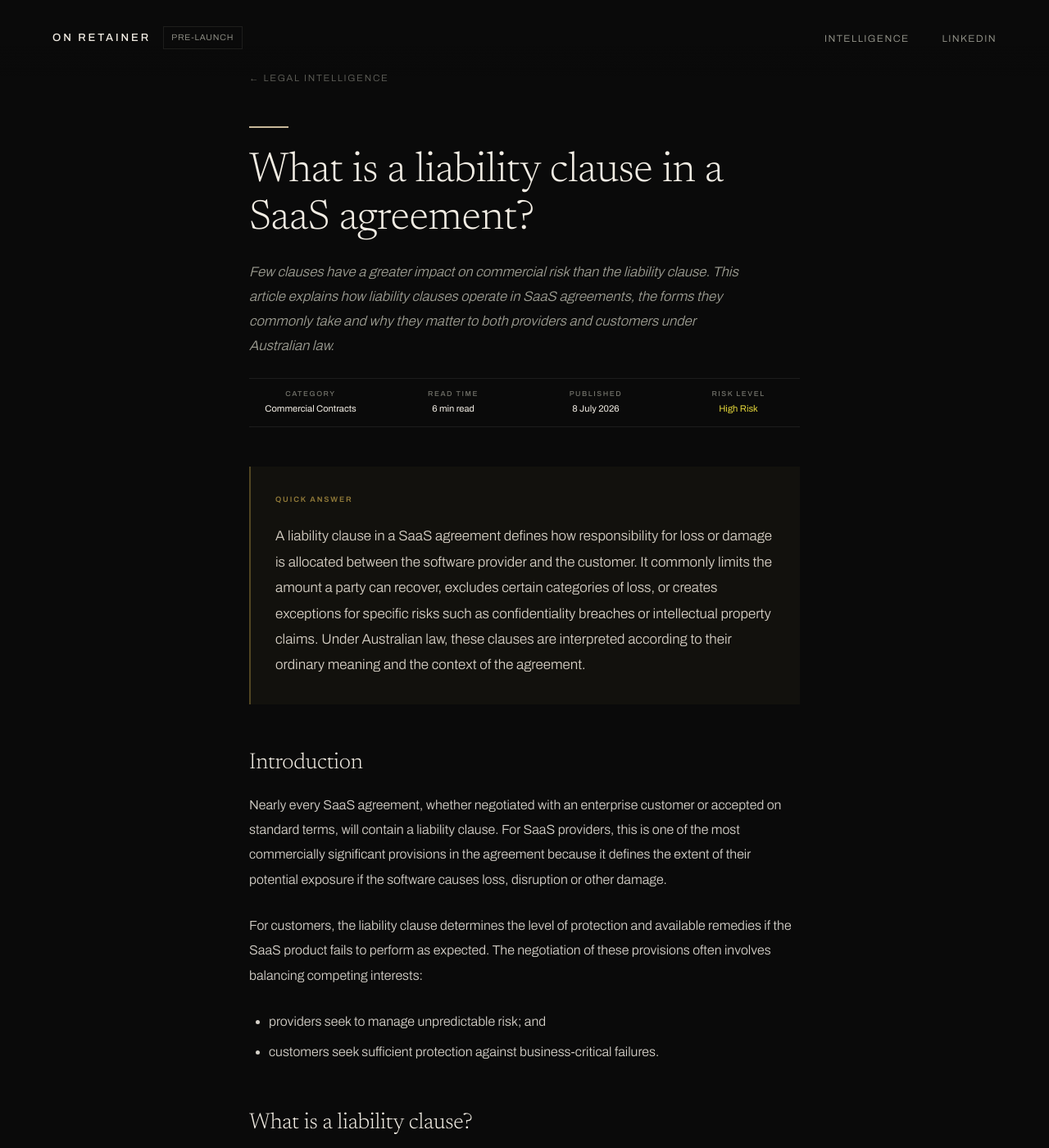
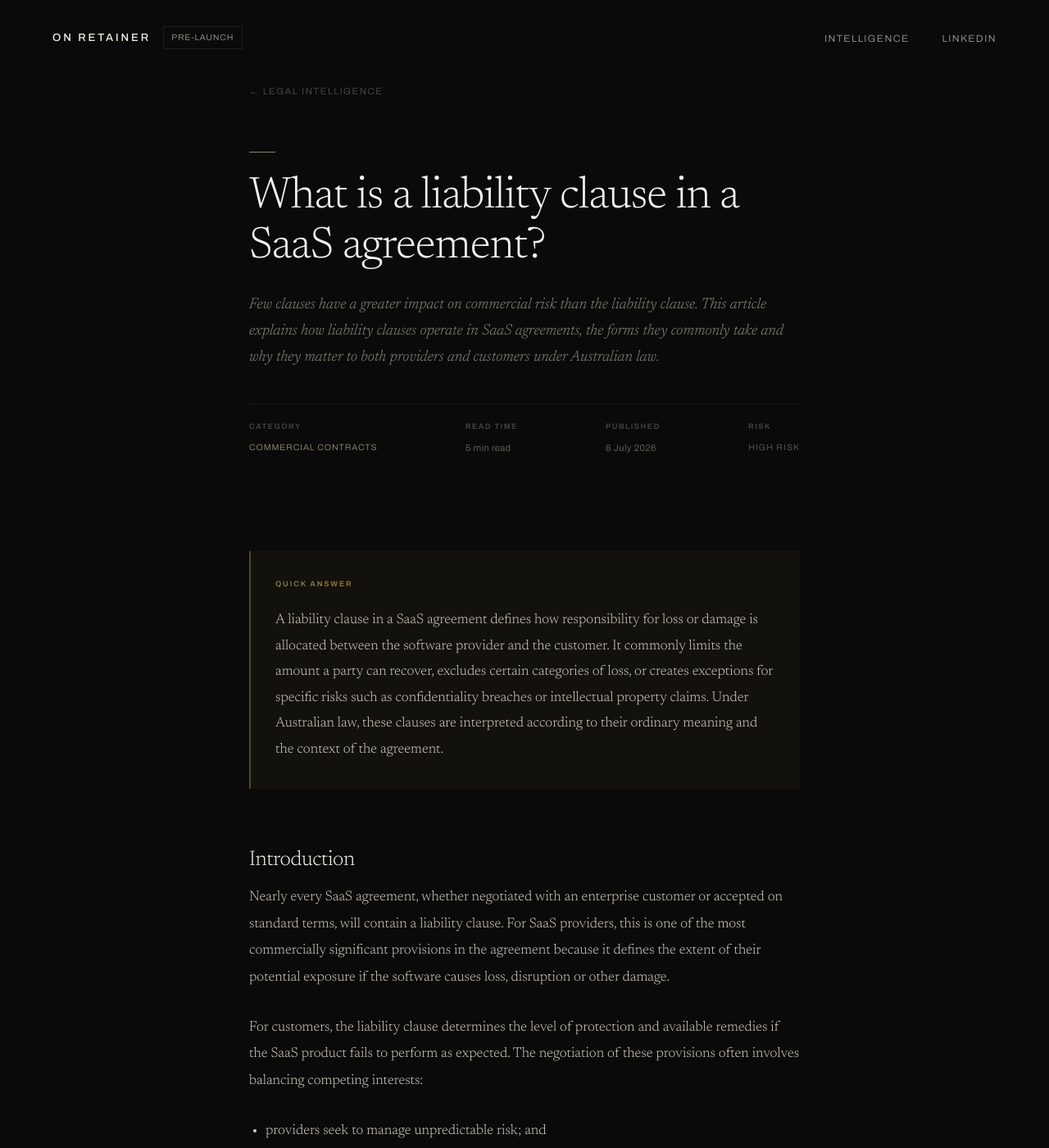
Before and after one commit to Syn-axe/solid-guacamole, a Jekyll site: the page built from _articles/what-is-a-liability-clause-in-a-saas-agreement.md, in a window 1280 px wide and 1400 px high. Shown: the whole window at 82% size. Built offline with Jekyll 4.4.1, drawn with Linux system fonts in a browser that asks for light colours.

Commit message:
Update article.html

```diff
--- a/_layouts/article.html
+++ b/_layouts/article.html
@@ -23,15 +12,33 @@
     *, *::before, *::after { box-sizing: border-box; margin: 0; padding: 0; }
 
     :root {
-      --void:      #0A0A0A;
-      --panel:     #111111;
-      --border:    #1E1E1C;
-      --parchment: #F2EDE4;
-      --slate:     #9E9E93;
-      --signal:    #C8B89A;
-      --gold:      #C9A84C;
-      --border-faint: rgba(255,255,255,0.08);
-      --cat-color: {{ page.cat_color | default: "#C8B89A" }};
+      --void:        #0A0A0A;
+      --panel:       #0F0F0F;
+      --border:      #1E1E1C;
+      --border-faint: rgba(255,255,255,0.04);
+      --parchment:   #F2EDE4;
+      --slate:       #9E9E93;
+      --signal:      #C8B89A;
+      --gold:        #C9A84C;
+      --gold-dim:    #8C7235;
+      --cat-color:   {{ page.cat_color | default: "#C8B89A" }};
+
+      /* Spacing scale — 4px base */
+      --sp-1: 0.25rem;
+      --sp-2: 0.5rem;
+      --sp-3: 0.75rem;
+      --sp-4: 1rem;
+      --sp-5: 1.25rem;
+      --sp-6: 1.5rem;
+      --sp-8: 2rem;
+      --sp-10: 2.5rem;
+      --sp-12: 3rem;
+      --sp-16: 4rem;
+      --sp-20: 5rem;
+      --sp-24: 6rem;
+
+      /* Reading measure */
+      --measure: 66ch;
     }
 
     html { font-size: 16px; }
@@ -44,6 +51,7 @@
       font-weight: 300;
       line-height: 1.7;
       -webkit-font-smoothing: antialiased;
+      -moz-osx-font-smoothing: grayscale;
       min-height: 100vh;
       display: flex;
       flex-direction: column;
@@ -97,140 +105,192 @@
 
     .nav-links a:hover { color: var(--parchment); }
 
-    /* ARTICLE HEADER */
+    /* ─── ARTICLE HEADER ─── */
     .article-header {
       max-width: 800px;
       margin: 0 auto;
-      padding: 5rem 4rem 1.5rem;
+      /* Generous hero entry — nav is ~80px, this gives real breathing room */
+      padding: var(--sp-24) 4rem var(--sp-8);
     }
 
     .back-link {
       display: inline-flex;
       align-items: center;
-      gap: 0.5rem;
-      font-size: 0.72rem;
-      letter-spacing: 0.15em;
+      gap: var(--sp-2);
+      font-size: 0.7rem;
+      letter-spacing: 0.14em;
       text-transform: uppercase;
       color: var(--slate);
-      opacity: 0.6;
-      margin-bottom: 3rem;
-      transition: opacity 0.2s;
+      opacity: 0.45;
+      margin-bottom: var(--sp-16);
+      transition: opacity 0.25s;
     }
 
-    .back-link:hover { opacity: 1; }
+    .back-link:hover { opacity: 0.8; }
 
+    /* Accent rule — anchors the category before the title */
+    .cat-rule {
+      width: 2rem;
+      height: 1px;
+      background: var(--cat-color);
+      opacity: 0.7;
+      margin-bottom: var(--sp-6);
+    }
+
+    /* Title — the largest editorial moment on the page */
+    h1 {
+      font-family: 'Newsreader', serif;
+      font-weight: 300;
+      font-size: clamp(2.1rem, 4.5vw, 3.4rem);
+      line-height: 1.12;
+      color: #F4F2ED;
+      letter-spacing: -0.02em;
+      max-width: var(--measure);
+      margin-bottom: var(--sp-6);
+    }
+
+    /* Standfirst — clearly subordinate to the title, clearly above body */
+    .article-standfirst {
+      font-family: 'Newsreader', serif;
+      font-size: 1.15rem;
+      font-weight: 300;
+      font-style: italic;
+      color: var(--slate);
+      line-height: 1.75;
+      max-width: var(--measure);
+      margin-bottom: var(--sp-10);
+      opacity: 0.85;
+    }
+
+    /* Meta strip — supportive, not competing */
     .article-meta-strip {
-      display: grid;
-      grid-template-columns: repeat(4, minmax(0, 1fr));
-      justify-content: stretch;
-      column-gap: clamp(1rem, 2.5vw, 1.5rem);
-      width: 100%;
-      padding: 0.8rem 0 0.9rem;
+      display: flex;
+      justify-content: space-between;
+      align-items: flex-start;
+      padding: var(--sp-5) 0;
+      /* Single top rule only — bottom whitespace separates it from body */
       border-top: 1px solid var(--border-faint);
-      border-bottom: 1px solid var(--border-faint);
+      margin-bottom: 0;
     }
 
     .meta-item {
       display: flex;
       flex-direction: column;
-      align-items: center;
-      text-align: center;
-      gap: 0.3rem;
-      min-width: 0;
+      gap: var(--sp-2);
     }
 
     .meta-label {
-      font-size: 0.55rem;
-      font-weight: 500;
-      letter-spacing: 0.18em;
-      line-height: 1.2;
+      font-size: 0.58rem;
+      font-weight: 600;
+      letter-spacing: 0.16em;
       text-transform: uppercase;
       color: var(--slate);
-      opacity: 0.72;
+      opacity: 0.4;
     }
 
     .meta-value {
       font-size: 0.7rem;
-      font-weight: 400;
-      line-height: 1.35;
-      color: var(--parchment);
+      letter-spacing: 0.04em;
+      color: var(--slate);
+      opacity: 0.65;
     }
 
-    .meta-value--accent { color: #E1D43A; }
-
-    .cat-rule {
-      width: 3rem;
-      height: 2px;
-      background: var(--cat-color);
-      margin-bottom: 1.5rem;
+    .meta-value--category {
+      color: var(--cat-color);
+      opacity: 0.75;
+      letter-spacing: 0.08em;
+      text-transform: uppercase;
+      font-size: 0.66rem;
     }
 
-    h1 {
-      font-family: 'Newsreader', serif;
-      font-weight: 300;
-      font-size: clamp(2rem, 4vw, 3.2rem);
-      line-height: 1.15;
-      color: var(--parchment);
-      letter-spacing: -0.01em;
-      margin-bottom: 1.2rem;
+    /* Risk badge — no border, just muted text */
+    .meta-value--risk {
+      font-size: 0.66rem;
+      letter-spacing: 0.1em;
+      text-transform: uppercase;
+      color: var(--slate);
+      opacity: 0.55;
     }
 
-    .article-standfirst {
-      font-size: 1.05rem;
-      font-style: italic;
-      color: var(--slate);
-      line-height: 1.8;
-      max-width: 600px;
-      margin-bottom: 1.5rem;
+    /* ─── ARTICLE BODY ─── */
+    .article-body {
+      max-width: 800px;
+      margin: 0 auto;
+      /* Top padding is the primary visual separator from the meta strip */
+      padding: var(--sp-16) 4rem var(--sp-24);
     }
 
-    /* ARTICLE BODY — styles target rendered markdown output */
-    .article-body { max-width: 800px; margin: 0 auto; padding: 1.5rem 4rem 5rem; }
-
+    /* Body paragraphs — Newsreader for editorial warmth */
     .article-body p {
-      font-size: 1rem;
-      color: var(--parchment);
-      line-height: 1.9;
-      margin-bottom: 1.6rem;
-      opacity: 0.88;
+      font-family: 'Newsreader', serif;
+      font-size: 1.0625rem;
+      color: #D6CFC4;
+      line-height: 1.92;
+      margin-bottom: 1.75rem;
+      font-weight: 300;
     }
 
+    .article-body p:last-child { margin-bottom: 0; }
+
+    /* H2 — section-level break, given generous air above */
     .article-body h2 {
       font-family: 'Newsreader', serif;
       font-weight: 300;
-      font-size: 1.7rem;
-      color: var(--parchment);
-      margin: 3.5rem 0 1.2rem;
+      font-size: 1.6rem;
+      color: #F4F2ED;
+      /* Large space above resets the eye; tighter below connects to content */
+      margin: 4.5rem 0 0.9rem;
       line-height: 1.2;
-      letter-spacing: -0.01em;
+      letter-spacing: -0.015em;
     }
 
-     .article-body .summary + * {
-       margin-top: 1.5rem;
+    /* H3 — subsection label, reads as a quiet divider */
+    .article-body h3 {
+      font-family: 'Archivo', sans-serif;
+      font-size: 0.68rem;
+      font-weight: 600;
+      letter-spacing: 0.16em;
+      text-transform: uppercase;
+      color: var(--slate);
+      opacity: 0.5;
+      margin: 2.75rem 0 0.85rem;
     }
 
-    .article-body h3 {
-      font-size: 0.78rem;
-      font-weight: 500;
-      letter-spacing: 0.14em;
-      text-transform: uppercase;
-      color: var(--slate);
-      margin: 2.5rem 0 1rem;
+    /* Lists — comfortable, airy, left-aligned with body */
+    .article-body ul,
+    .article-body ol {
+      padding-left: 1.25rem;
+      margin-bottom: 1.75rem;
     }
 
-    .article-body ul, .article-body ol { padding-left: 1.5rem; margin-bottom: 1.6rem; }
-
     .article-body li {
-      font-size: 1rem;
-      color: var(--parchment);
+      font-family: 'Newsreader', serif;
+      font-size: 1.0625rem;
+      color: #D6CFC4;
       line-height: 1.85;
-      opacity: 0.88;
-      margin-bottom: 0.5rem;
+      font-weight: 300;
+      margin-bottom: 0.7rem;
     }
 
-    .article-body strong { font-weight: 500; color: var(--parchment); opacity: 1; }
+    /* Bold — present but refined, not heavy */
+    .article-body strong {
+      font-weight: 400;
+      color: #EAE5DC;
+    }
 
-    /* Native Jekyll/Kramdown footnote references. */
+    /* Inline links — understated, hover reveals */
+    .article-body a:not(.back-link):not(.footnotes a) {
+      color: inherit;
+      border-bottom: 1px solid rgba(200,184,154,0.2);
+      transition: border-color 0.2s, color 0.2s;
+    }
+
+    .article-body a:not(.back-link):not(.footnotes a):hover {
+      color: var(--signal);
+      border-color: rgba(200,184,154,0.5);
+    }
+
+    /* Superscript footnote markers — barely there */
     .article-body sup {
       font-size: 0.65em;
       line-height: 0;
@@ -238,20 +298,50 @@
     }
 
     .article-body sup a {
-      color: var(--gold);
-      border-bottom: 0;
-      opacity: 0.72;
-      text-decoration: none;
+      color: var(--slate);
+      opacity: 0.4;
+      border-bottom: none;
+      transition: opacity 0.2s;
     }
 
-    .article-body sup a:hover { opacity: 1; }
+    .article-body sup a:hover { opacity: 0.8; }
 
-    /* QUICK ANSWER */
+    /* ─── BLOCKQUOTE ─── */
+    .article-body blockquote {
+      /* Left border uses cat-color; no background, no box */
+      border-left: 1px solid var(--cat-color);
+      padding: var(--sp-2) 0 var(--sp-2) var(--sp-8);
+      margin: 2.75rem 0;
+    }
+
+    .article-body blockquote p {
+      font-family: 'Newsreader', serif;
+      font-size: 1.2rem;
+      font-style: italic;
+      color: var(--signal);
+      opacity: 0.7;
+      line-height: 1.75;
+      margin-bottom: 0;
+    }
+
+    .article-body blockquote cite {
+      display: block;
+      font-family: 'Archivo', sans-serif;
+      font-size: 0.68rem;
+      font-style: normal;
+      letter-spacing: 0.06em;
+      color: var(--slate);
+      opacity: 0.5;
+      margin-top: var(--sp-4);
+    }
+
+    /* ─── QUICK ANSWER ─── */
     .article-body .quick-answer {
+      /* Quiet gold wash — present but not shouting */
       background: rgba(201,168,76,0.04);
       border-left: 2px solid rgba(201,168,76,0.35);
-      padding: 2rem 2rem 2rem calc(2rem - 2px);
-      margin: 0 0 3rem;
+      padding: var(--sp-8) var(--sp-8) var(--sp-8) calc(var(--sp-8) - 2px);
+      margin: 0 0 var(--sp-12);
     }
 
     .article-body .quick-answer .quick-answer-label {
@@ -260,18 +350,18 @@
       font-weight: 600;
       letter-spacing: 0.2em;
       text-transform: uppercase;
-      color: #C9A84C;
+      color: var(--gold);
       opacity: 0.7;
-      margin-bottom: 1.25rem;
+      margin-bottom: var(--sp-5);
     }
 
     .article-body .quick-answer p {
-      font-family: 'Archivo', sans-serif;
+      font-family: 'Newsreader', serif;
       font-size: 1.0625rem;
       color: #D6CFC4;
       opacity: 1;
       line-height: 1.85;
-      margin-bottom: 1rem;
+      margin-bottom: var(--sp-4);
       max-width: none;
     }
 
@@ -279,120 +369,147 @@
 
     .article-body .quick-answer ul {
       padding-left: 1.25rem;
-      margin: 0.75rem 0 0;
+      margin: var(--sp-3) 0 0;
       max-width: none;
     }
 
     .article-body .quick-answer li {
-      font-family: 'Archivo', sans-serif;
       font-size: 1.0625rem;
       color: #D6CFC4;
       line-height: 1.85;
-      margin-bottom: 0.5rem;
+      margin-bottom: var(--sp-2);
     }
 
-    /* Further Reading: styles Jekyll's generated footnote output. */
-    .article-body #further-reading {
+    /* ─── CLAUSE EXAMPLE ─── */
+    .article-body .clause-example {
+      /* Darker panel, single left accent — quieter than before */
+      background: rgba(255,255,255,0.02);
+      border-left: 1px solid var(--gold-dim);
+      padding: var(--sp-6) var(--sp-8);
+      margin: var(--sp-6) 0 var(--sp-8);
+    }
+
+    .article-body .clause-example .clause-example-label {
       font-family: 'Archivo', sans-serif;
-      font-size: 0.62rem;
-      font-weight: 500;
-      letter-spacing: 0.2em;
-      line-height: 1.2;
+      font-size: 0.58rem;
+      font-weight: 600;
+      letter-spacing: 0.16em;
       text-transform: uppercase;
       color: var(--slate);
-      margin: 5rem 0 0.85rem;
+      opacity: 0.4;
+      margin-bottom: var(--sp-4);
     }
 
-    .article-body .footnotes,
-    .article-body ol.footnotes {
-      width: 100%;
-      margin: 0;
-      padding: 0;
+    .article-body .clause-example p {
+      font-family: 'Newsreader', serif;
+      font-size: 1rem;
+      font-style: italic;
+      line-height: 1.8;
+      color: var(--signal);
+      opacity: 0.65;
+      margin-bottom: 0;
+      max-width: none;
     }
 
-    .article-body .footnotes::before { display: none; }
+    /* ─── FURTHER READING ─── */
+    /* ─── FOOTNOTES — Kramdown native output ─── */
 
-    .article-body .footnotes ol,
-    .article-body ol.footnotes {
-      list-style: none;
-      counter-reset: further-reading;
-      margin: 0;
-      padding: 0;
+    /* Wrapper div.footnotes — becomes the Further Reading section */
+    .article-body div.footnotes {
+      margin-top: var(--sp-24);
+      padding-top: var(--sp-8);
+      border-top: 1px solid var(--border-faint);
     }
 
-    .article-body .footnotes li {
-      counter-increment: further-reading;
-      display: grid;
-      grid-template-columns: 1rem minmax(0, 1fr);
-      gap: 0.75rem;
-      margin: 0;
-      padding: 0.8rem 0;
-      border-bottom: 1px solid var(--border-faint);
-      opacity: 1;
+    /* "Further Reading" label generated via ::before */
+    .article-body div.footnotes::before {
+      content: 'Further Reading';
+      display: block;
+      font-family: 'Archivo', sans-serif;
+      font-size: 0.58rem;
+      font-weight: 600;
+      letter-spacing: 0.2em;
+      text-transform: uppercase;
+      color: var(--slate);
+      opacity: 0.35;
+      margin-bottom: var(--sp-6);
     }
 
-    .article-body .footnotes li::marker { content: ''; }
+    /* Kramdown wraps the list in <hr> then <ol> — hide the hr */
+    .article-body div.footnotes hr { display: none; }
 
-    .article-body .footnotes li::before {
-      content: counter(further-reading);
-      grid-column: 1;
-      grid-row: 1;
-      font-family: 'Archivo', sans-serif;
-      font-size: 0.58rem;
-      line-height: 1.7;
-      color: var(--gold);
+    .article-body div.footnotes ol {
+      list-style: none;
+      padding: 0;
+      margin: 0;
+      counter-reset: footnote-counter;
     }
 
-    .article-body .footnotes li > p {
-      grid-column: 2;
-      grid-row: 1;
-      min-width: 0;
-    }
-
-    .article-body .footnotes li > .fn-num { display: none; }
-
-    .article-body .footnotes li:last-child { border-bottom: 0; }
-
-    .article-body .footnotes p {
-      font-family: 'Archivo', sans-serif;
-      font-size: 0.72rem;
-      line-height: 1.65;
+    .article-body div.footnotes ol li {
+      counter-increment: footnote-counter;
+      font-size: 0.78rem;
+      line-height: 1.7;
       color: var(--slate);
-      margin: 0;
-      opacity: 1;
-    }
-
-    .article-body .footnotes a {
-      color: var(--parchment);
-      border-bottom: 0;
-      font-style: italic;
-      text-decoration: underline;
-      text-decoration-color: rgba(242,237,228,0.32);
-      text-underline-offset: 0.15em;
-    }
-
-    .article-body .footnotes a:hover {
-      color: var(--signal);
-      text-decoration-color: var(--signal);
-    }
-
-    .article-body .footnotes .reversefootnote { display: none; }
-
-    .article-body blockquote {
-      border-left: 2px solid var(--cat-color);
-      padding: 0.5rem 0 0.5rem 1.8rem;
-      margin: 2.5rem 0;
-    }
-
-    .article-body blockquote p {
-      font-family: 'Newsreader', serif;
-      font-size: 1.25rem;
-      font-style: italic;
-      opacity: 0.75;
+      opacity: 0.6;
+      padding: var(--sp-4) 0;
+      border-bottom: 1px solid var(--border-faint);
+      display: flex;
+      gap: var(--sp-5);
       margin-bottom: 0;
     }
 
-    /* FOOTER */
+    .article-body div.footnotes ol li:last-child { border-bottom: none; }
+
+    /* Gold number before each item */
+    .article-body div.footnotes ol li::before {
+      content: counter(footnote-counter);
+      font-family: 'Archivo', sans-serif;
+      font-size: 0.62rem;
+      font-weight: 600;
+      color: var(--gold-dim);
+      opacity: 0.6;
+      min-width: 1.25rem;
+      padding-top: 0.1rem;
+      flex-shrink: 0;
+    }
+
+    /* Paragraph inside each li */
+    .article-body div.footnotes ol li p {
+      margin-bottom: 0;
+      font-size: 0.78rem;
+      line-height: 1.7;
+      color: var(--slate);
+      font-family: 'Archivo', sans-serif;
+    }
+
+    .article-body div.footnotes ol li a {
+      color: var(--slate);
+      border-bottom: 1px solid transparent;
+      transition: color 0.2s, border-color 0.2s;
+    }
+
+    .article-body div.footnotes ol li a:hover {
+      color: var(--signal);
+      border-color: rgba(200,184,154,0.3);
+    }
+
+    /* Inline superscript markers — barely there */
+    .article-body sup {
+      font-size: 0.65em;
+      line-height: 0;
+      vertical-align: super;
+    }
+
+    .article-body sup a {
+      color: var(--slate);
+      opacity: 0.4;
+      border-bottom: none !important;
+      transition: opacity 0.2s;
+    }
+
+    .article-body sup a:hover { opacity: 0.8; }
+
+    /* ─── FOOTER — unchanged ─── */
     footer {
       max-width: 1200px;
       margin: 0 auto;
@@ -421,7 +538,7 @@
       white-space: nowrap;
     }
 
-   .footer-links {
+    .footer-links {
       display: flex;
       align-items: center;
       gap: 0.5rem;
@@ -465,66 +582,19 @@
 
     .footer-mark:hover { color: var(--signal); opacity: 1; }
 
-    .footer-mobile { display: none; }
-
+    /* ─── RESPONSIVE ─── */
     @media (max-width: 700px) {
-      nav { padding: 0.75rem 1.8rem; }
-      .logo { min-height: 2.75rem; display: flex; align-items: center; }
+      nav { padding: 1.5rem 1.8rem; }
       .nav-links { gap: 1rem; }
-      .nav-links a {
-        min-height: 2.75rem;
-        display: flex;
-        align-items: center;
-        font-size: 0.6rem;
-        letter-spacing: 0.08em;
-      }
+      .nav-links a { font-size: 0.6rem; letter-spacing: 0.08em; }
       footer { padding-left: 1.8rem; padding-right: 1.8rem; }
       .status-tag { display: none; }
-      .article-header, .article-body { padding-left: 1.8rem; padding-right: 1.8rem; }
-      .article-header { padding-top: 5.25rem; padding-bottom: 1rem; }
-      .back-link { margin-bottom: 2.25rem; }
-      .article-standfirst {
-        line-height: 1.65;
-        margin-bottom: 1.25rem;
-      }
-      .article-meta-strip {
-        grid-template-columns: repeat(2, minmax(0, 1fr));
-        justify-content: stretch;
-        row-gap: 0.9rem;
-      }
-      .article-body { padding-top: 1rem; padding-bottom: 4rem; }
-      .article-body p {
-        line-height: 1.75;
-        margin-bottom: 1.3rem;
-      }
-      .article-body h2 { margin-top: 2.75rem; }
-      .article-body .quick-answer {
-        padding: 1.4rem 1.35rem 1.5rem calc(1.35rem - 2px);
-        margin-bottom: 2.25rem;
-      }
-      .article-body .quick-answer .quick-answer-label { margin-bottom: 1rem; }
-      .article-body .quick-answer p,
-      .article-body .quick-answer li {
-        font-size: 1rem;
-        line-height: 1.65;
-      }
+      .article-header { padding: 5rem 1.8rem var(--sp-8); }
+      .article-body { padding: var(--sp-12) 1.8rem var(--sp-16); }
       footer { flex-direction: column; align-items: flex-start; gap: 1rem; }
       .footer-brand { align-items: flex-start; }
-      footer { display: block; padding: 0.9rem 1.2rem; }
-      .disclaimer, .footer-brand { display: none; }
-      .footer-mobile {
-        display: flex;
-        align-items: center;
-        justify-content: space-between;
-        gap: 0.75rem;
-        width: 100%;
-        color: var(--slate);
-        font-size: 0.58rem;
-        letter-spacing: 0.035em;
-        white-space: nowrap;
-      }
-      .footer-mobile-links { display: flex; align-items: center; gap: 0.45rem; }
-      .footer-mobile a { color: var(--slate); text-decoration: none; }
+      .article-meta-strip { flex-wrap: wrap; gap: var(--sp-5); justify-content: flex-start; }
+      h1 { font-size: clamp(1.85rem, 7vw, 2.6rem); }
     }
   </style>
   <script type="application/ld+json">
@@ -573,51 +643,27 @@
       <h1>{{ page.title }}</h1>
       <p class="article-standfirst">{{ page.summary }}</p>
 
-      {% assign article_words = content | strip_html | number_of_words %}
-      {% assign article_minutes = article_words | divided_by: 200.0 | ceil %}
-      {% if article_minutes < 1 %}
-        {% assign article_minutes = 1 %}
-      {% endif %}
-
-      <div class="article-meta-strip" aria-label="Article details">
+      <div class="article-meta-strip">
         <div class="meta-item">
           <span class="meta-label">Category</span>
-          <span class="meta-value">{{ page.category }}</span>
+          <span class="meta-value meta-value--category">{{ page.category }}</span>
         </div>
         <div class="meta-item">
           <span class="meta-label">Read Time</span>
-          <span class="meta-value">{{ article_minutes }} min read</span>
+          <span class="meta-value">{{ page.read_time }}</span>
         </div>
         <div class="meta-item">
           <span class="meta-label">Published</span>
           <span class="meta-value">{{ page.date | date: "%-d %B %Y" }}</span>
         </div>
         <div class="meta-item">
-          <span class="meta-label">Risk Level</span>
-          <span class="meta-value meta-value--accent">{{ page.risk }}</span>
+          <span class="meta-label">Risk</span>
+          <span class="meta-value--risk">{{ page.risk }}</span>
         </div>
       </div>
     </div>
 
     <div class="article-body">
-      {% if page.quick_answer %}
-        <div class="quick-answer">
-          <p class="quick-answer-label">Quick Answer</p>
-
-          {% if page.quick_answer.intro %}
-            <p>{{ page.quick_answer.intro }}</p>
-          {% endif %}
-
-          {% if page.quick_answer.items %}
-            <ul>
-              {% for item in page.quick_answer.items %}
-                <li>{{ item }}</li>
-              {% endfor %}
-            </ul>
-          {% endif %}
-        </div>
-      {% endif %}
-
       {{ content }}
     </div>
   </main>
@@ -633,10 +679,6 @@
         <a href="/Terms">Terms of Use</a>
       </div>
     </div>
-    <div class="footer-mobile" aria-label="Site information">
-      <span>© 2026 On Retainer · ABN 95 932 683 020</span>
-      <span class="footer-mobile-links"><a href="/Privacy">Privacy</a><span aria-hidden="true">·</span><a href="/Terms">Terms</a></span>
-    </div>
   </footer>
 
 </body>
```
Also changed, not shown: other parts of _layouts/article.html (+1 -12 lines).
